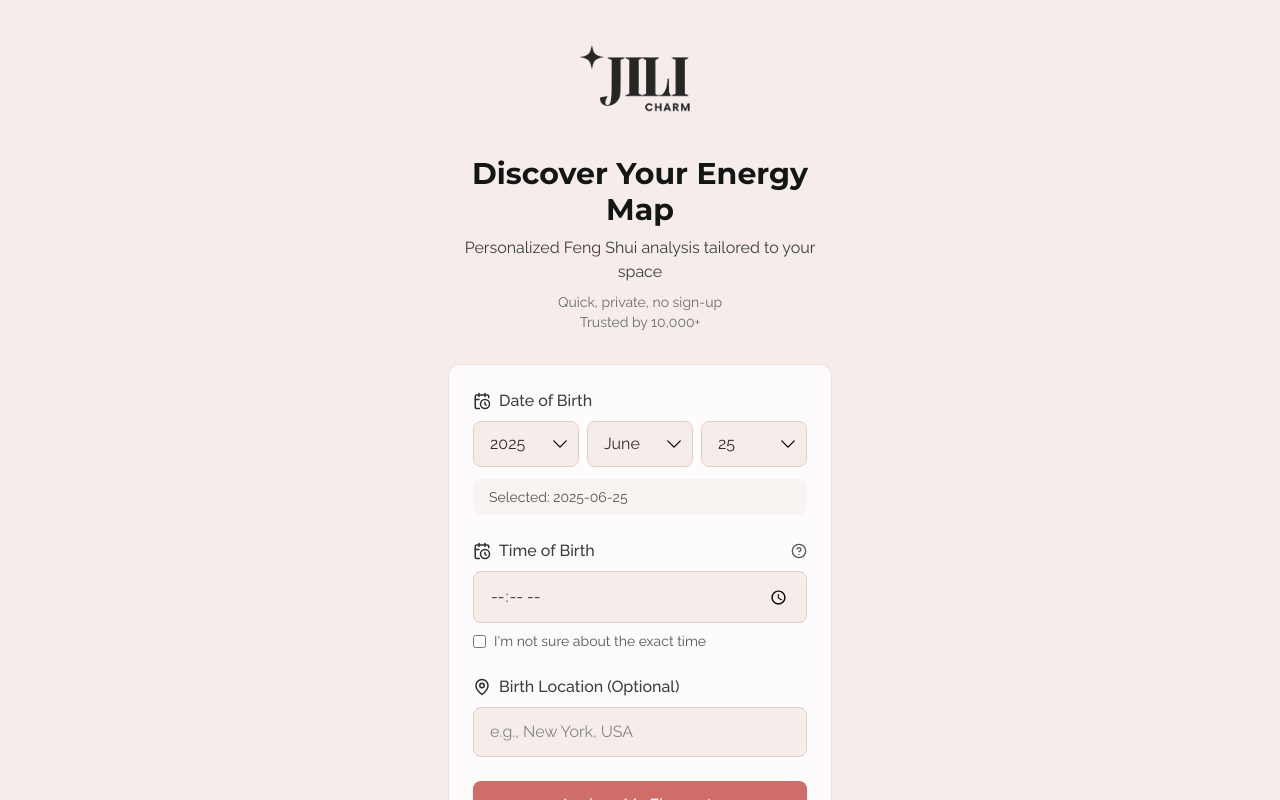
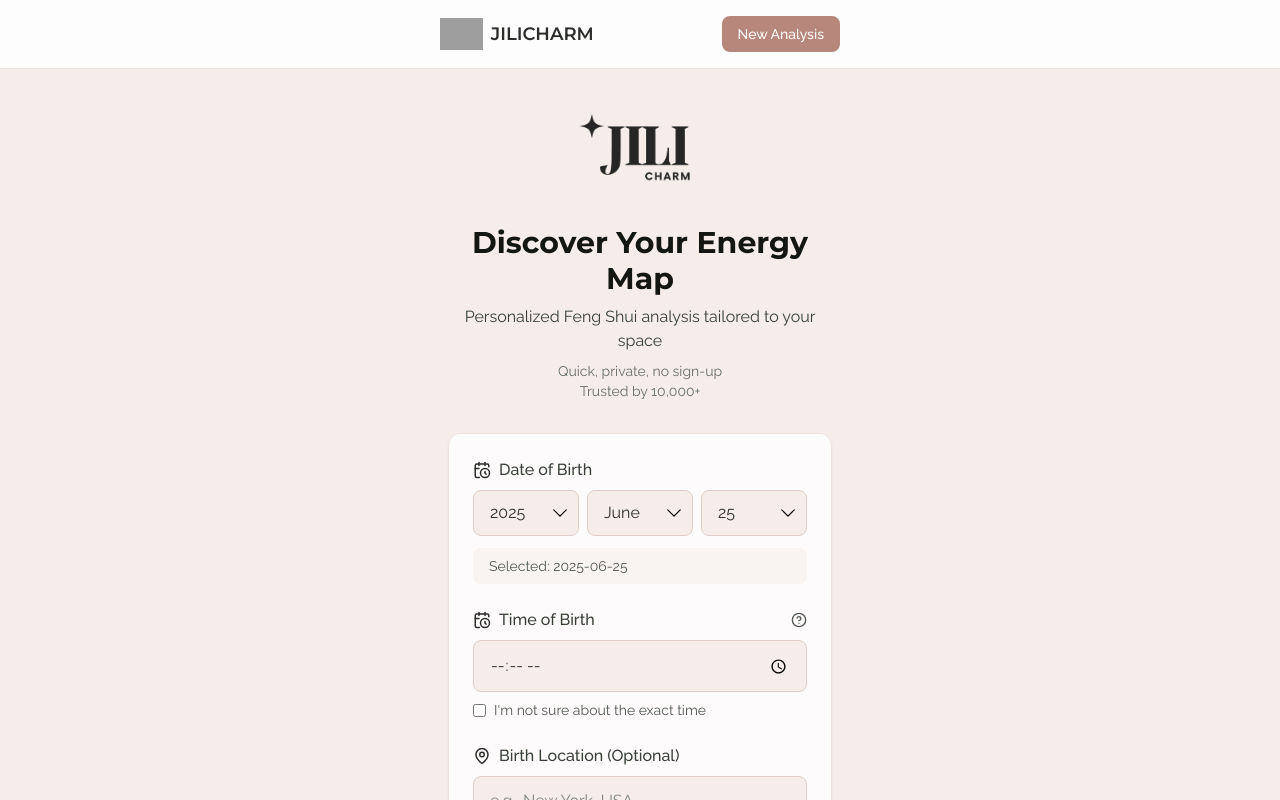
Before and after one commit to tannibunni/jilicharm-bolt, a React (Vite) app: page / in a window 1280 px wide. Shown: the top 800 px of the page. Built offline with nearby package versions, Linux system fonts and the light colour scheme; grey boxes are pictures that could not be loaded.

Commit message:
Add Header component to AnalysisPage with JILICHARM logo and New Analysis button

```diff
--- a/src/components/layout/Header.tsx
+++ b/src/components/layout/Header.tsx
@@ -1,3 +1,46 @@
-const Header = () => null;
+import React from 'react';
+import { useNavigate } from 'react-router-dom';
+import logoImage from '../assets/logo-jilicharm-fengshui.png';
+
+interface HeaderProps {
+  showNewAnalysis?: boolean;
+}
+
+const Header: React.FC<HeaderProps> = ({ showNewAnalysis = true }) => {
+  const navigate = useNavigate();
+
+  return (
+    <header className="bg-white/90 backdrop-blur-sm border-b border-primary-100 sticky top-0 z-50">
+      <div className="max-w-md mx-auto px-4 sm:px-6 py-4 flex items-center justify-between">
+        {/* Logo */}
+        <a
+          href="https://jilicharm.com/"
+          target="_blank"
+          rel="noopener noreferrer"
+          className="flex items-center space-x-2 hover:opacity-80 transition-opacity"
+        >
+          <img
+            src={logoImage}
+            alt="JILICHARM"
+            className="h-8 w-auto"
+          />
+          <span className="text-lg font-display text-accent-800 font-semibold">
+            JILICHARM
+          </span>
+        </a>
+
+        {/* New Analysis Button */}
+        {showNewAnalysis && (
+          <button
+            onClick={() => navigate('/birth-info')}
+            className="bg-primary-500 hover:bg-primary-600 text-white text-sm font-medium px-4 py-2 rounded-lg transition-colors duration-200"
+          >
+            New Analysis
+          </button>
+        )}
+      </div>
+    </header>
+  );
+};
 
 export default Header;
--- a/src/pages/AnalysisPage.tsx
+++ b/src/pages/AnalysisPage.tsx
@@ -2,6 +2,7 @@ import React, { useEffect } from 'react';
 import { useNavigate } from 'react-router-dom';
 import { motion } from 'framer-motion';
 import { useAppContext } from '../contexts/AppContext';
+import Header from '../components/layout/Header';
 import FiveElementsChart from '../components/analysis/FiveElementsChart';
 import FengShuiRecommendation from '../components/analysis/FengShuiRecommendation';
 import EncouragementCard from '../components/shared/EncouragementCard';
@@ -35,6 +36,7 @@ const AnalysisPage: React.FC = () => {
       animate={{ opacity: 1 }}
       exit={{ opacity: 0 }}
     >
+      <Header />
       <div className="max-w-md mx-auto px-4 sm:px-6 pb-8 pt-6">
         <FiveElementsChart elements={fengShuiAnalysis.elements} />
 
```
